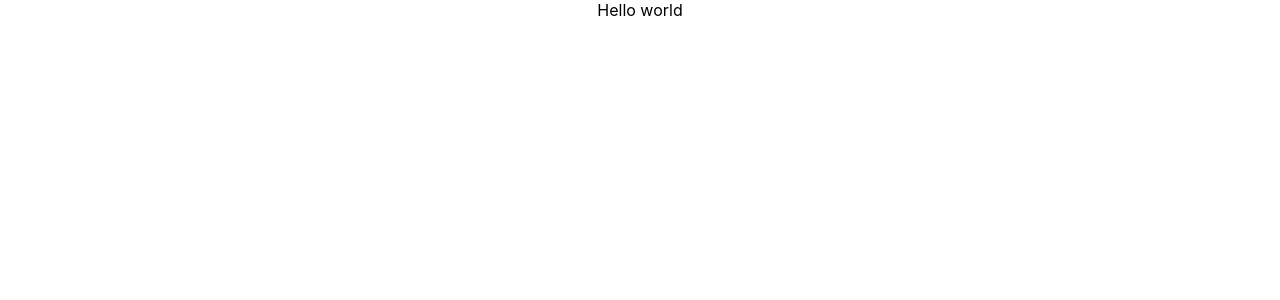
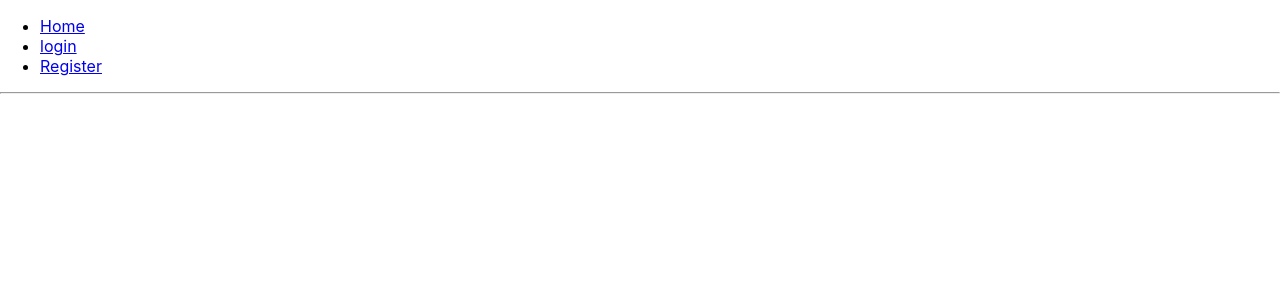
Before and after one commit to maeng2418/custom-boiler-plate-with-localstorage, a React (Create React App) app in the folder client/: page / in a window 1280 px wide. Shown: the top 300 px of the page. Built offline with nearby package versions, Linux system fonts and the light colour scheme.

Commit message:
9. React Router Dom

```diff
--- a/client/src/App.js
+++ b/client/src/App.js
@@ -1,11 +1,34 @@
 import React from 'react';
-import './App.css';
+import { BrowserRouter, Switch, Route, Link } from "react-router-dom";
+import LandingPage from 'components/LandingPage';
+import LoginPage from 'components/LoginPage';
+import RegisterPage from 'components/RegisterPage';
 
 function App() {
   return (
-    <div className="App">
-        Hello world
-    </div>
+    <BrowserRouter>
+      <div>
+        <ul>
+          <li>
+            <Link to="/">Home</Link>
+          </li>
+          <li>
+            <Link to="/login">login</Link>
+          </li>
+          <li>
+            <Link to="/register">Register</Link>
+          </li>
+        </ul>
+
+        <hr />
+
+        <Switch>
+          <Route exact path="/" component={LandingPage}/>
+          <Route exact path="/login" component={LoginPage}/>
+          <Route exact path="/register" component={RegisterPage}/>
+        </Switch>
+      </div>
+    </BrowserRouter>
   );
 }
 
--- /dev/null
+++ b/client/src/components/LandingPage/index.js
@@ -0,0 +1,11 @@
+import React from 'react';
+
+const LandingPage = () => {
+  return (
+    <div>
+
+    </div>
+  );
+}
+
+export default LandingPage;
--- /dev/null
+++ b/client/src/components/LoginPage/index.js
@@ -0,0 +1,11 @@
+import React from 'react';
+
+const LoginPage = () => {
+  return (
+    <div>
+
+    </div>
+  );
+}
+
+export default LoginPage;
--- /dev/null
+++ b/client/src/components/RegisterPage/index.js
@@ -0,0 +1,11 @@
+import React from 'react';
+
+const RegisterPage = () => {
+  return (
+    <div>
+
+    </div>
+  );
+}
+
+export default RegisterPage;
```
Also changed, not shown: client/package.json (+4 -3 lines), client/src/components/Footer/index.js (added, +11 -0 lines), client/src/components/NavBar/index.js (added, +11 -0 lines), 1 other file (tests, documents, lock files or other folders).
